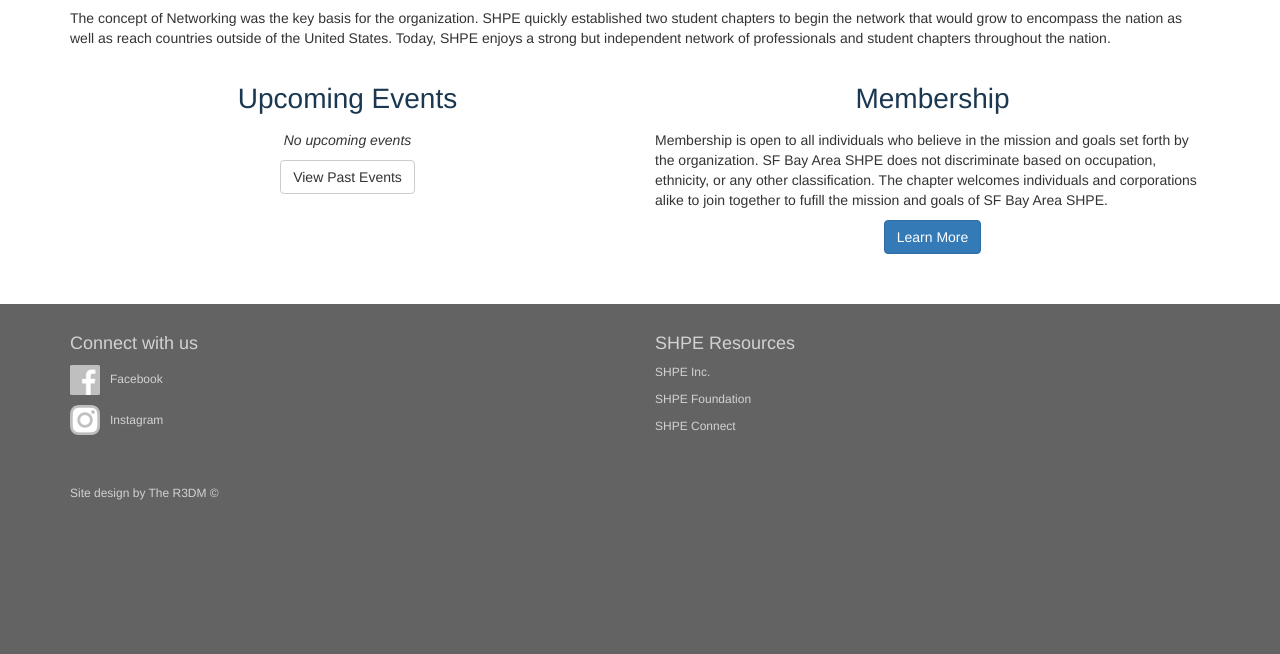
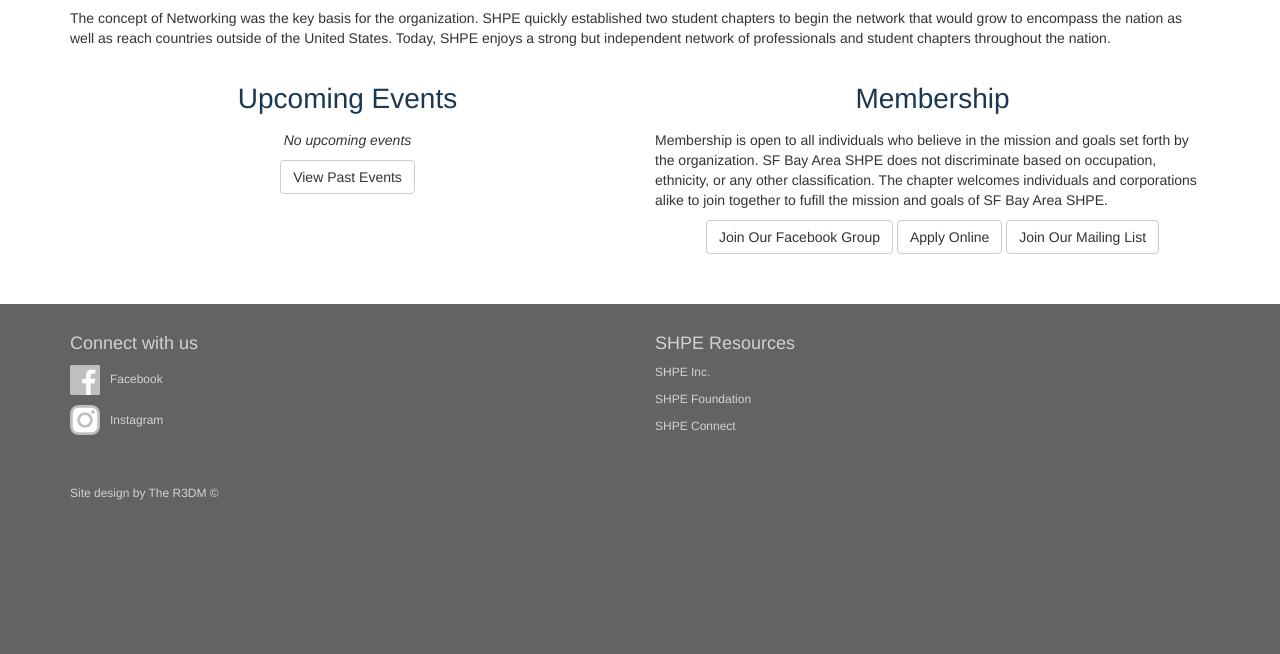
Before and after one commit to shpe-sfba/shpesfba, a Django app: page / in a window 1280 px wide. Shown: the part 424-1078 px from the top of the page. Run offline with Django 3.2, Linux system fonts and the light colour scheme; data that the repository does not hold is empty; some libraries are stand-ins or nearby versions.

Commit message:
update front page

```diff
--- a/shpesfba/templates/shpesfba/home.html
+++ b/shpesfba/templates/shpesfba/home.html
@@ -57,7 +57,9 @@
                     of
                     SF Bay Area SHPE.</p>
                 <p class="text-center">
-                    <a class="btn btn-primary" href="{% url "membership" %}">Learn More</a>
+                    <a class="btn btn-default" href="https://www.facebook.com/groups/120819351271743/" target="_blank">Join Our Facebook Group</a>
+                    <a class="btn btn-default" href="{% url "membership" %}">Apply Online</a>
+                    <a class="btn btn-default" href="{% url "contact" %}?action=mailing_list">Join Our Mailing List</a>
                 </p>
             </div>
         </div>
--- a/shpesfba/views.py
+++ b/shpesfba/views.py
@@ -5,7 +5,7 @@
 from django.core.paginator import Paginator, EmptyPage, PageNotAnInteger
 from django.contrib import messages
 
-from shpesfba.models import Officer, Event, JobPosting, Membership, MessageForm, JobPostingForm
+from shpesfba.models import Officer, Event, JobPosting, Membership, MessageForm, MessageType, JobPostingForm
 
 
 def index(request):
@@ -75,7 +75,13 @@
             return redirect('contact')
 
     else:
-        form = MessageForm()
+
+        if request.GET.get('action', None) == 'mailing_list':
+            message_type = MessageType.objects.get(title='Join our Mailing List')
+            form = MessageForm(initial = {'message_type':message_type.pk})
+        else:
+            form = MessageForm()
+
 
     return render(request, 'shpesfba/contact.html', {'form': form})
 
```
